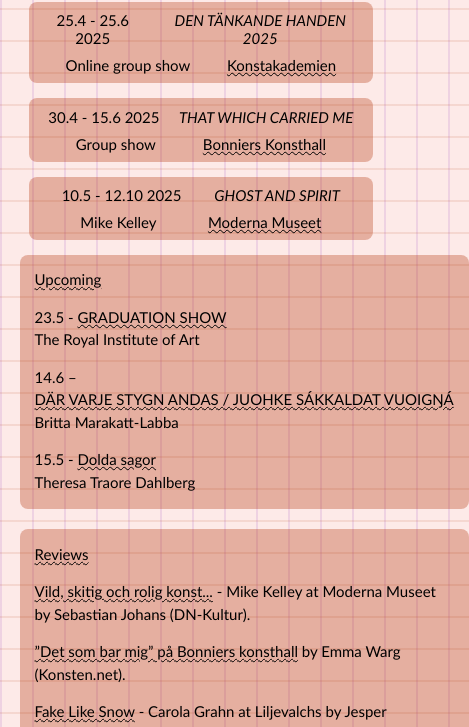
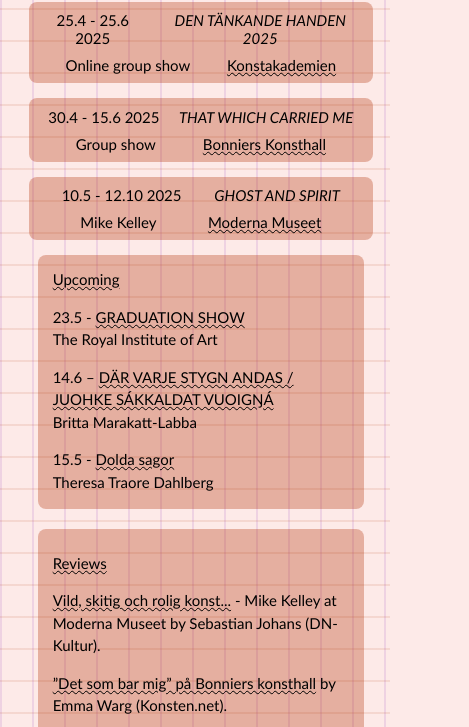
Before and after one commit to mrimttsn/Build-a-News-Site, a plain HTML site: page CODE/index.html in a window 390 px wide. Shown: the part 536-1263 px from the top of the page, 469 px wide, since content can reach past the window. Drawn offline with Linux system fonts and the light colour scheme.

Commit message:
Update style.css

```diff
--- a/CODE/style.css
+++ b/CODE/style.css
@@ -391,7 +391,7 @@
    }
 
    .second {
-     max-width: 90%
+     max-width: 90%;
      width: 90%;
      display: grid;
      grid-template: auto;
@@ -402,24 +402,20 @@
      overflow-wrap: break-word;
    }
 
-   #Upcoming {
+   #Upcoming,
+   #Reviews {
      background-color: rgba(176, 47, 0, 0.314);
      border-radius: 8px;
      padding: 1px 15px;
-   }
-
-   .title-long {
-     white-space: nowrap;
-     overflow: hidden;
-     text-overflow: ellipsis;
-     max-width: 70%;
+     word-break: break-word;
+     overflow-wrap: break-word;
+     white-space: normal;
+     width: 100%;
+     box-sizing: border-box;
    }
 
    #Reviews {
      padding-top: 10px;
-     background-color: rgba(176, 47, 0, 0.314);
-     border-radius: 8px;
-     padding: 1px 15px;
      grid-row: 2;
    }
 
```
